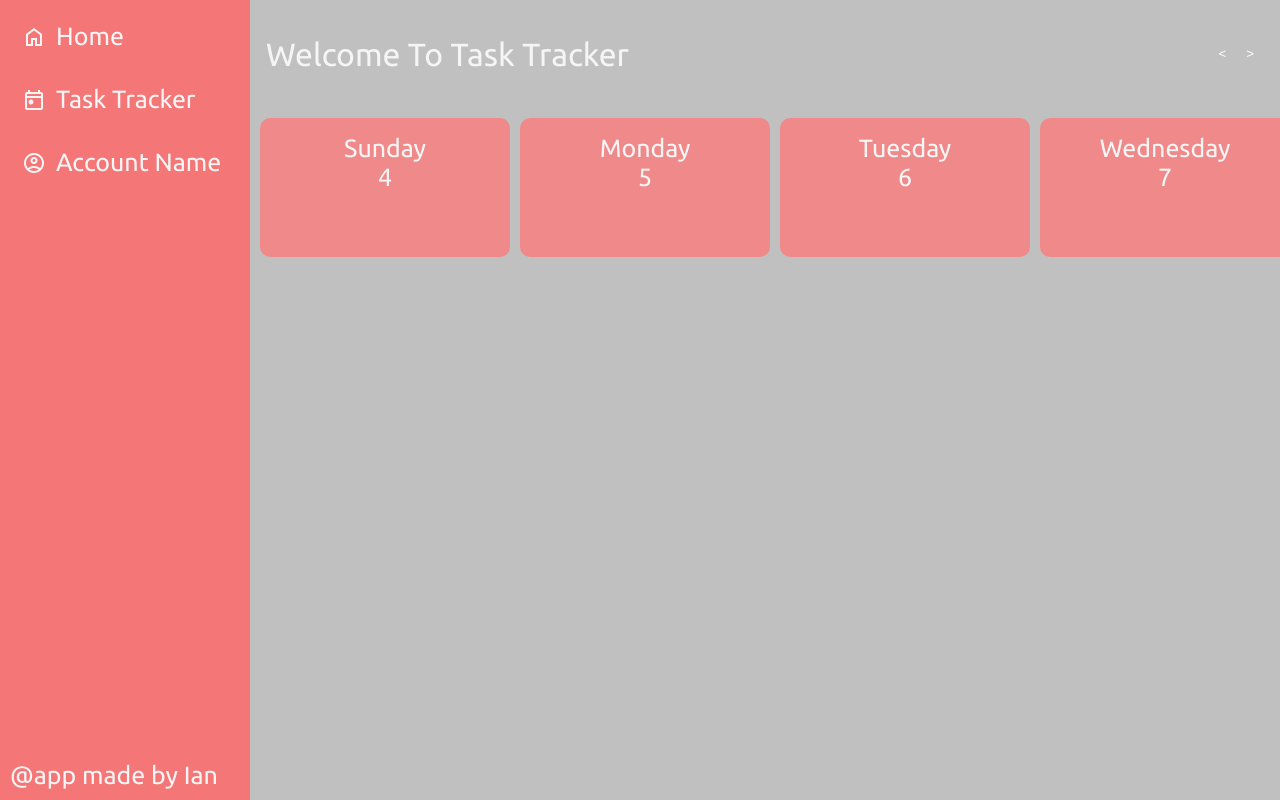
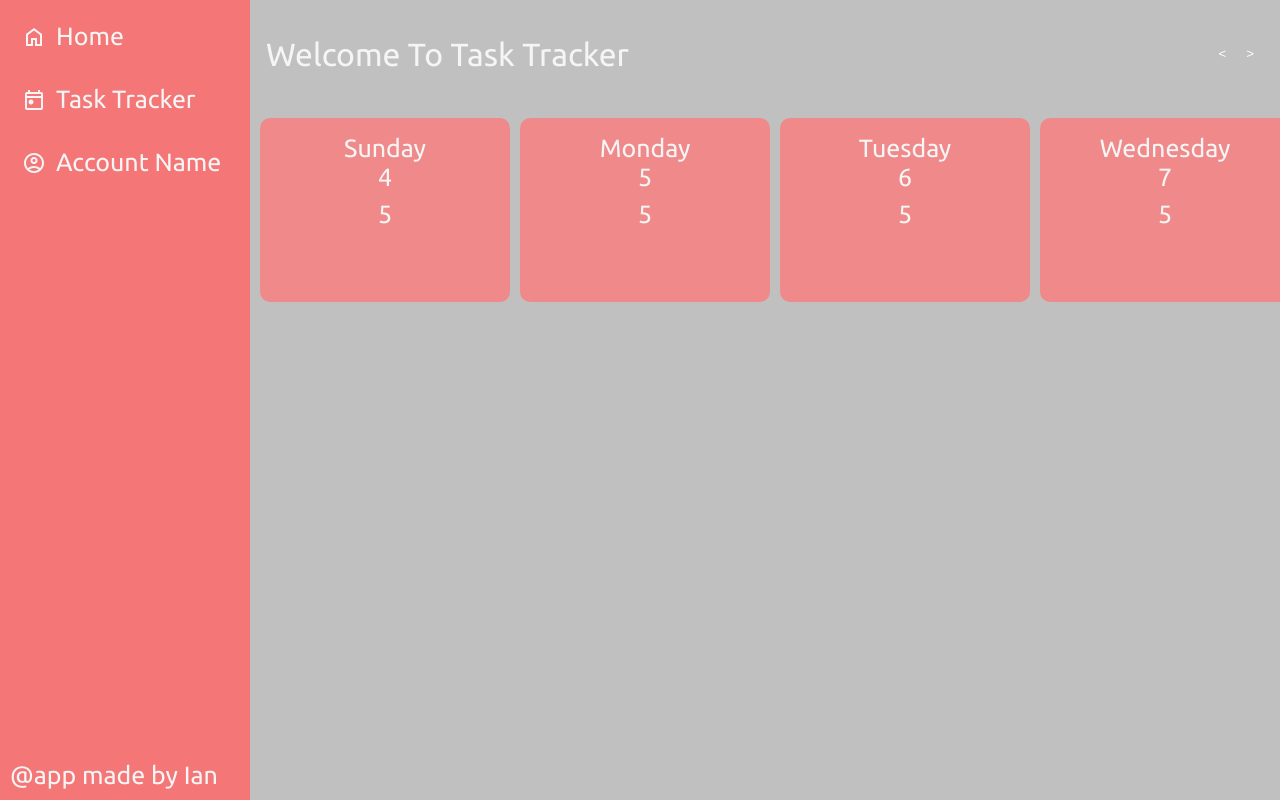
Before and after one commit to Iann-n/CS50_final_project, a Flask app: page / in a window 1280 px wide. Run offline with Flask 3, Linux system fonts and the light colour scheme.

Commit message:
fixed month could be displayed using javascript

```diff
--- a/static/stylesheet.css
+++ b/static/stylesheet.css
@@ -128,7 +128,7 @@ main{
 /* Visible area for sliding items */
 .calendar-container {
     display: flex;
-    flex-direction: row;
+    flex-direction: column;
     align-items: flex-start;
     gap: 10px;
     overflow-x: auto;
@@ -136,7 +136,13 @@ main{
     width: 100%;
     height: 100%;
 }
-
+.month {
+    width: 100%;
+    text-align: center;
+    padding: 10px 0;
+    position:relative;
+    line-height: 1;
+}
 .days {
     display: flex;
     flex-direction: row;
--- a/templates/task.html
+++ b/templates/task.html
@@ -17,36 +17,43 @@ Task Tracker
     <div class="days">
         <div class="day-column ubuntu-regular" data-index="0"><span>Sunday</span>
             <span class="date">date</span>
+            <span class="month">month</span>
         <button class="add-task">Add Task</button>
         </div>
 
         <div class="day-column ubuntu-regular" data-index="1"><span>Monday</span>
             <span class="date">date</span>
+            <span class="month">month</span>
             <button class="add-task">Add Task</button>
         </div>
 
         <div class="day-column ubuntu-regular" data-index="2"><span>Tuesday</span>
             <span class="date">date</span>
+            <span class="month">month</span>
             <button class="add-task">Add Task</button>
         </div>
 
         <div class="day-column ubuntu-regular" data-index="3"><span>Wednesday</span>
             <span class="date">date</span>
+            <span class="month">month</span>
             <button class="add-task">Add Task</button>
         </div>
 
         <div class="day-column ubuntu-regular" data-index="4"><span>Thursday</span>
             <span class="date">date</span>
+            <span class="month">month</span>
             <button class="add-task">Add Task</button>
         </div>
 
         <div class="day-column ubuntu-regular" data-index="5"><span>Friday</span>
             <span class="date">date</span>
+            <span class="month">month</span>
             <button class="add-task">Add Task</button>
         </div>
 
         <div class="day-column ubuntu-regular" data-index="6"><span>Saturday</span>
             <span class="date">date</span>
+            <span class="month">month</span>
             <button class="add-task">Add Task</button>
         </div>
 </div>
```
Also changed, not shown: static/calendar.js (+42 -13 lines).
